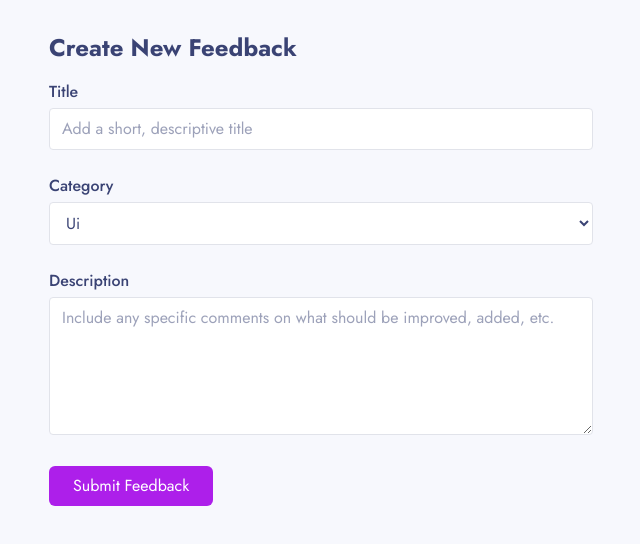
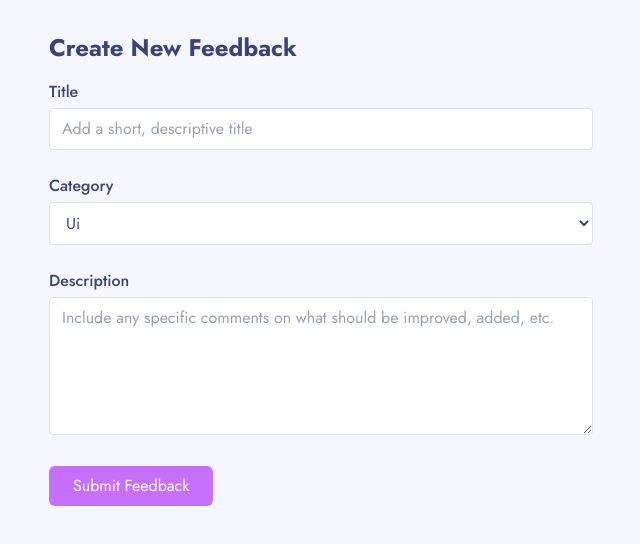
Before and after one commit to andrewteece/product-feedback-app, a Next.js app: page /feedback/new in a window 1280 px wide. Shown: the top 544 px of the page, without its empty margins (319-959 px from the left). Built offline with nearby package versions, Linux system fonts and the light colour scheme; a web font is replaced by a local one.

Commit message:
convert hex to HSL

```diff
--- a/src/styles/theme.css
+++ b/src/styles/theme.css
@@ -6,53 +6,54 @@
     --font-sans: 'Jost', sans-serif;
 
     /* Text */
-    --text-primary: #3a4374;
-    --text-muted: #647196;
+    --text-primary: hsl(231 33% 34%);
+    --text-muted: hsl(226 14% 45%);
 
     /* Backgrounds */
-    --bg-page: #f7f8fd;
-    --bg-card: #ffffff;
+    --bg-page: hsl(231 100% 98%);
+    --bg-card: hsl(0 0% 100%);
+    --bg-header: hsl(231 33% 34%);
 
     /* Buttons */
-    --btn-primary: #ad1fea;
-    --btn-primary-hover: #c75af6;
+    --btn-primary: hsl(276 100% 72%);
+    --btn-primary-hover: hsl(284 90% 68%);
 
     /* Status Colors */
-    --status-planned: #f49f85;
-    --status-inprogress: #ad1fea;
-    --status-live: #62bcfa;
+    --status-planned: hsl(17 88% 75%);
+    --status-inprogress: hsl(276 100% 72%);
+    --status-live: hsl(204 90% 68%);
 
     /* Borders */
-    --border-header: #f2f4ff;
-    --border-card: #e1e3ea;
+    --border-header: hsl(231 100% 97%);
+    --border-card: hsl(225 14% 89%);
 
     /* Badges */
-    --badge-bg: #f2f4ff;
+    --badge-bg: hsl(231 100% 97%);
   }
 
   .dark {
     /* Text */
-    --text-primary: #ffffff;
-    --text-muted: #cdd2ee;
+    --text-primary: hsl(0 0% 100%);
+    --text-muted: hsl(229 53% 85%);
 
     /* Backgrounds */
-    --bg-page: #121721;
-    --bg-card: #1f2a38;
+    --bg-page: hsl(222 27% 10%);
+    --bg-card: hsl(217 28% 17%);
 
     /* Buttons */
-    --btn-primary: #ad1fea;
-    --btn-primary-hover: #c75af6;
+    --btn-primary: hsl(276 100% 72%);
+    --btn-primary-hover: hsl(284 90% 68%);
 
     /* Status Colors */
-    --status-planned: #f49f85;
-    --status-inprogress: #ad1fea;
-    --status-live: #62bcfa;
+    --status-planned: hsl(17 88% 75%);
+    --status-inprogress: hsl(276 100% 72%);
+    --status-live: hsl(204 90% 68%);
 
     /* Borders */
-    --border-header: #3b3b3b;
-    --border-card: #3b3f51;
+    --border-header: hsl(240 0% 23%);
+    --border-card: hsl(230 14% 27%);
 
     /* Badges */
-    --badge-bg: #2c2f3f;
+    --badge-bg: hsl(230 18% 21%);
   }
 }
```
